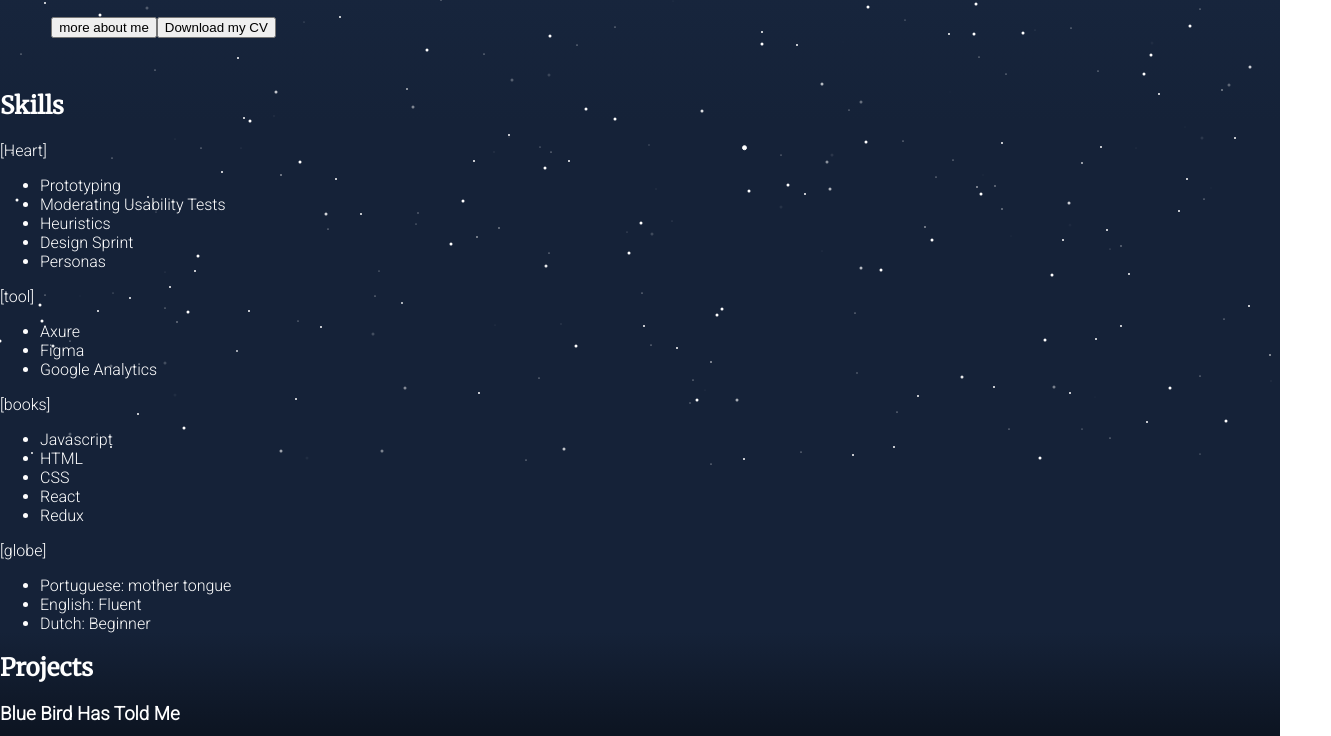
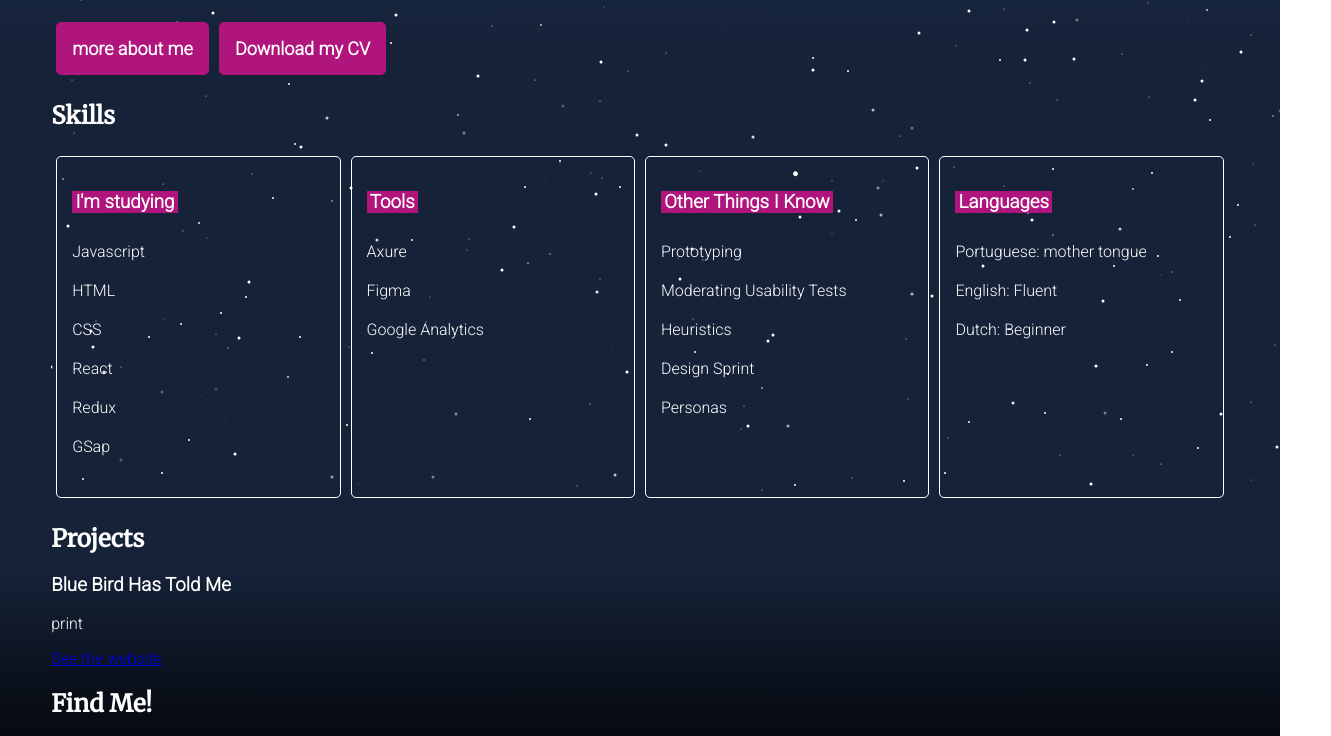
Before and after one commit to anamartins/work, a React app: page / in a window 1280 px wide. Shown: the part 135-871 px from the top of the page, 1331 px wide, since content can reach past the window. Built offline with nearby package versions, Linux system fonts and the light colour scheme.

Commit message:
Adding style on hello and skills componenets

```diff
--- a/src/components/app/style.scss
+++ b/src/components/app/style.scss
@@ -1,7 +1,12 @@
+* {
+  box-sizing: border-box;
+  font-family: Roboto, sans-serif;
+}
+
 .app {
   background-image: linear-gradient(#192841, #152238, #152238, #152238, #000);
+  margin: 0;
   color: #fff;
-  font-family: "Roboto", sans-serif;
 
   h1,
   h2 {
--- a/src/components/hello/hello.js
+++ b/src/components/hello/hello.js
@@ -12,7 +12,6 @@ class Hello extends React.Component {
   render() {
     return (
       <div className="hello">
-        <Sky constellation={300} />
         <div className="content">
           <h1>
             Hello, my name is <span className="highlighting">Ana</span>
@@ -21,10 +20,10 @@ class Hello extends React.Component {
           <p className="subtitle">and I've done this website!</p>
           <Link to="/about-me">
             {" "}
-            <input type="button" value="more about me" />
+            <input type="button" value="more about me" className="hello-btn" />
           </Link>
 
-          <input type="button" value="Download my CV" />
+          <input type="button" value="Download my CV" className="hello-btn" />
         </div>
       </div>
     );
--- a/src/components/hello/style.scss
+++ b/src/components/hello/style.scss
@@ -1,12 +1,30 @@
 .hello {
+  position: relative;
   .content {
-    margin-top: 0;
-    padding: 2%;
-    margin: 0 2% 2% 2%;
+    .hello-btn {
+      background-color: #b0147d;
+      border: 1px solid #b0147d;
+      margin: 5px;
+      padding: 15px;
+      border-radius: 5px;
+      color: #fff;
+
+      font-size: 18px;
+      font-weight: bold;
+      cursor: pointer;
+
+      &:hover {
+        background-color: #fff;
+        color: #b0147d;
+        border: 1px solid #b0147d;
+      }
+    }
+
     .highlighting {
       background-color: #b0147d;
       padding-right: 0.2rem;
       padding-left: 0.2rem;
+      font-family: "Merriweather", serif;
     }
 
     .subtitle {
@@ -32,10 +50,9 @@
       }
     }
   }
-
-  .canvas {
-    margin: 0;
-    padding: 0;
-    position: absolute;
-  }
 }
+.canvas {
+  margin: 0;
+  padding: 0;
+  position: absolute;
+}
--- a/src/components/skills/skills.js
+++ b/src/components/skills/skills.js
@@ -1,4 +1,5 @@
 import React from "react";
+import "./style.scss";
 
 class Skills extends React.Component {
   constructor(props) {
@@ -9,37 +10,55 @@ class Skills extends React.Component {
     return (
       <div className="skills">
         <h2>Skills</h2>
-        <p>[Heart]</p>
-        <ul>
+        <div className="content">
+          <div className="knowledge">
+            <h3>
+              <span className="highlighting">I'm studying</span>
+            </h3>
+            <ul className="knowledge-list">
+              <li>Javascript</li>
+              <li>HTML</li>
+              <li>CSS</li>
+              <li>React</li>
+              <li>Redux</li>
+              <li>GSap</li>
+            </ul>
+          </div>
+          <div className="tools">
+            <h3>
+              <span className="highlighting">Tools</span>
+            </h3>
+            <ul className="tools-list">
+              <li>Axure</li>
+              <li>Figma</li>
+              <li>Google Analytics</li>
+            </ul>
+          </div>
+
+          <div className="heart">
+            <h3>
+              <span className="highlighting">Other Things I Know</span>
+            </h3>
+            <ul className="heart-list">
               <li>Prototyping</li>
               <li>Moderating Usability Tests</li>
               <li>Heuristics</li>
               <li>Design Sprint</li>
               <li>Personas</li>
             </ul>
+          </div>
 
-        <p>[tool]</p>
-        <ul>
-          <li>Axure</li>
-          <li>Figma</li>
-          <li>Google Analytics</li>
-        </ul>
-
-        <p>[books]</p>
-        <ul>
-          <li>Javascript</li>
-          <li>HTML</li>
-          <li>CSS</li>
-          <li>React</li>
-          <li>Redux</li>
-        </ul>
-
-        <p>[globe]</p>
-        <ul>
+          <div className="languages">
+            <h3>
+              <span className="highlighting">Languages</span>
+            </h3>
+            <ul className="languages-list">
               <li>Portuguese: mother tongue</li>
               <li>English: Fluent</li>
               <li>Dutch: Beginner</li>
             </ul>
+          </div>
+        </div>
       </div>
     );
   }
--- /dev/null
+++ b/src/components/skills/style.scss
@@ -0,0 +1,36 @@
+.skills {
+  position: relative;
+  .content {
+    display: flex;
+
+    .heart,
+    .tools,
+    .knowledge,
+    .languages {
+      width: 100%;
+      border: 1px solid #fff;
+      border-radius: 5px;
+      padding: 15px;
+      margin: 5px;
+
+      .heart-list,
+      .tools-list,
+      .knowledge-list,
+      .languages-list {
+        list-style-type: none;
+        padding: 0;
+        li {
+          padding: 10px;
+          padding-left: 0;
+        }
+      }
+      .highlighting {
+        background-color: #b0147d;
+        padding-right: 0.2rem;
+        padding-left: 0.2rem;
+        width: 100%;
+        font-weight: bold;
+      }
+    }
+  }
+}
--- a/src/components/sky/sky.js
+++ b/src/components/sky/sky.js
@@ -1,6 +1,7 @@
 import React from "react";
 import gsap from "gsap";
 import PropTypes from "prop-types";
+import "./style.scss";
 
 class Sky extends React.Component {
   constructor(props) {
--- /dev/null
+++ b/src/components/sky/style.scss
@@ -0,0 +1,5 @@
+.canvas {
+  margin: 0;
+  padding: 0;
+  position: absolute;
+}
--- a/src/views/homeView/homeView.js
+++ b/src/views/homeView/homeView.js
@@ -3,6 +3,10 @@ import Hello from "../../components/hello/hello";
 import Skills from "../../components/skills/skills";
 import Projects from "../../components/projects/projects";
 import FindMe from "../../components/findMe/findMe";
+
+import Sky from "../../components/sky/sky";
+
+import "./style.scss";
 
 class HomeView extends React.Component {
   constructor(props) {
@@ -12,6 +16,8 @@ class HomeView extends React.Component {
   render() {
     return (
       <div className="home">
+        <Sky constellation={300} />
+
         <Hello />
         <Skills />
         <Projects />
--- /dev/null
+++ b/src/views/homeView/style.scss
@@ -0,0 +1,6 @@
+.home {
+  margin-top: 0;
+  padding: 2%;
+  margin: 0 2% 2% 2%;
+  position: relative;
+}
```
Lines whose indentation alone changed are shown as unchanged.
